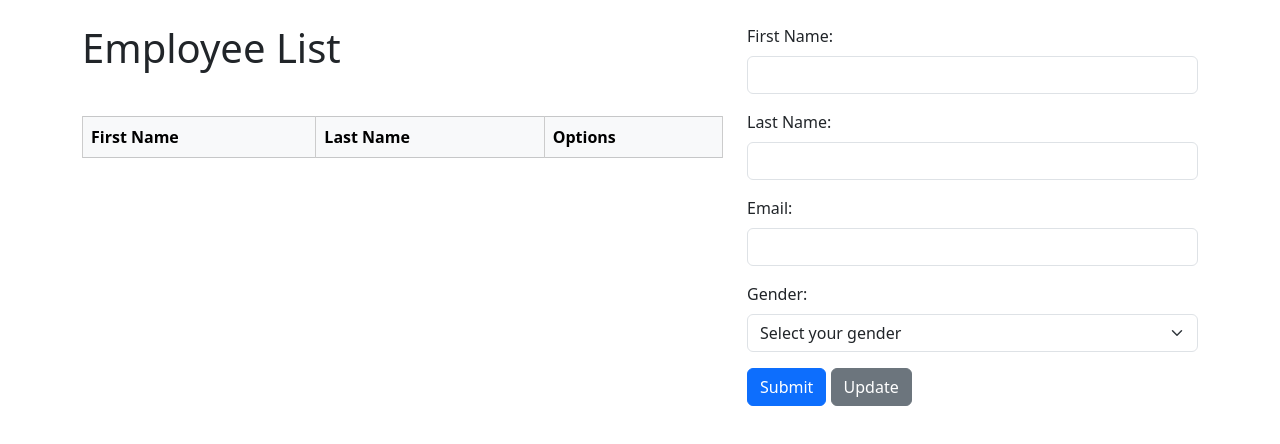
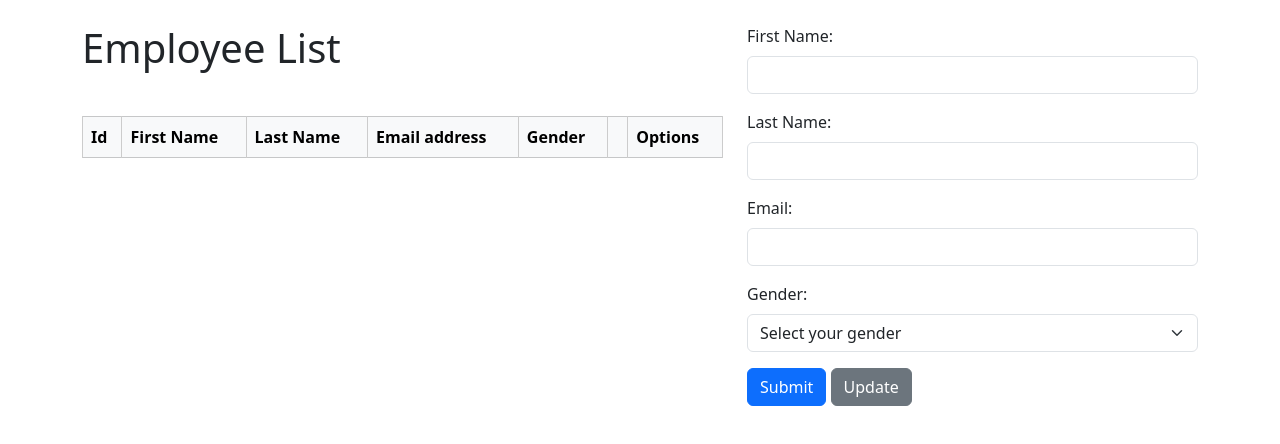
Before and after one commit to Haruuu-054/reviewer_finals_deployment, a website: page index.html in a window 1280 px wide. Drawn offline with nearby package versions, Linux system fonts and the light colour scheme; no server answers.

Commit message:
Update index.html

```diff
--- a/index.html
+++ b/index.html
@@ -32,8 +32,11 @@
               <thead class="table-light">
                 <!-- Table headers -->
                 <tr>
+                  <th>Id</th>
                   <th>First Name</th>
                   <th>Last Name</th>
+                  <th>Email address</th>
+                  <th>Gender<th>
                   <th>Options</th>
                 </tr>
               </thead>
```
